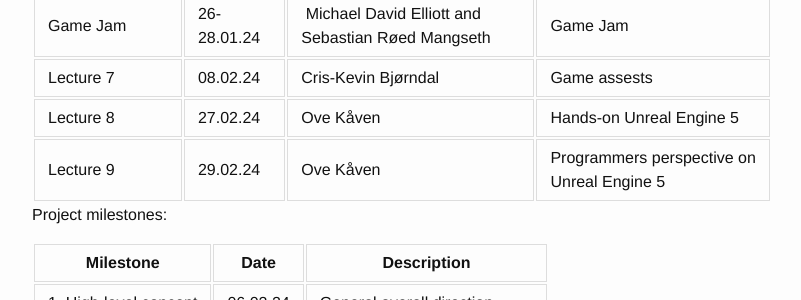
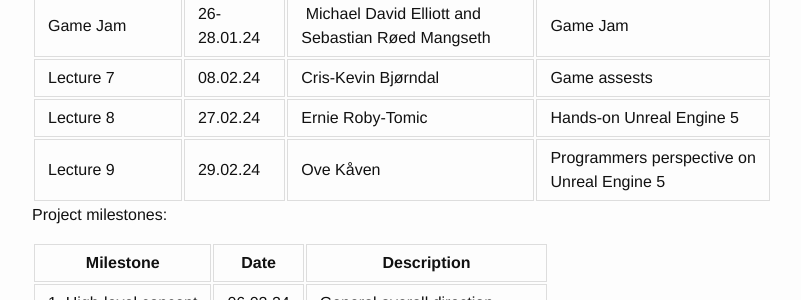
Before and after one commit to uit-gamelab-s24/uit-gamelab-s24.github.io, a Jekyll site: the page built from index.md, in a window 1280 px wide and 900 px high, scrolled down 1768 px. Shown: the part 151-451 px from the top of the window, without its empty margins (238-1039 px from the left). Built offline with Jekyll 4.4.1, drawn with Linux system fonts in a browser that asks for light colours; our own code applies the rules of GitHub Pages for plain Markdown files.

Commit message:
Update index.md

```diff
--- a/index.md
+++ b/index.md
@@ -57,7 +57,7 @@ In addition to being evaluated on the successful completion of the game you will
 | Lecture 6                | 25.01.24  | Simen Fjellstad   | Game Jam warm-up |
 | Game Jam                 | 26-28.01.24 | Michael David Elliott and  Sebastian Røed Mangseth | Game Jam |
 | Lecture 7                | 08.02.24  | Cris-Kevin Bjørndal | Game assests |
-| Lecture 8                | 27.02.24  | Ove Kåven           | Hands-on Unreal Engine 5 |
+| Lecture 8                | 27.02.24  | Ernie Roby-Tomic      | Hands-on Unreal Engine 5 |
 | Lecture 9                | 29.02.24  | Ove Kåven           | Programmers perspective on Unreal Engine 5 |
 
 Project milestones:
```
